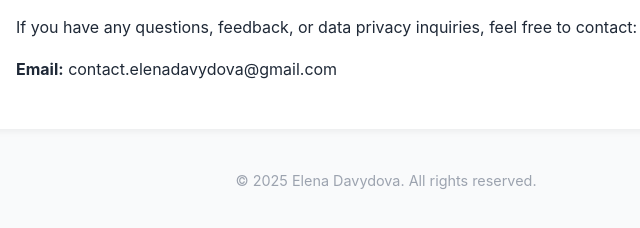
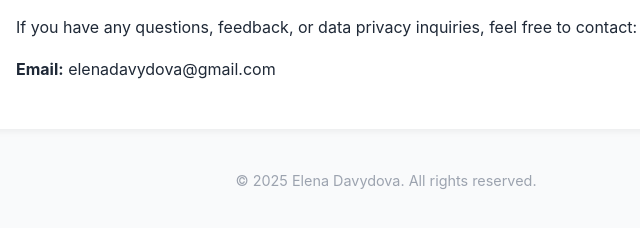
Before and after one commit to jwministry/app, a plain HTML site: page index.html in a window 1280 px wide. Shown: the part 1556-1784 px from the top of the page, 254-894 px from the left. Drawn offline with Linux system fonts and the light colour scheme.

Commit message:
Update index.html

```diff
--- a/index.html
+++ b/index.html
@@ -105,8 +105,8 @@
             <span class="badge">Cross-Platform</span>
         </div>
         <p>Designing and building high-performance, user-friendly, and secure applications for mobile devices.</p>
-        <!-- ЗАМЕНИТЕ EMAIL НА РЕАЛЬНЫЙ -->
-        <a href="mailto:contact.elenadavydova@gmail.com" class="contact-btn">Contact Support</a>
+
+        <a href="mailto:elenadavydova@gmail.com" class="contact-btn">Contact Support</a>
     </header>
 
     <!-- Privacy Policy Section -->
@@ -141,8 +141,8 @@
 
         <h3>6. Contact Information</h3>
         <p>If you have any questions, feedback, or data privacy inquiries, feel free to contact:</p>
-        <!-- ЗАМЕНИТЕ EMAIL НА РЕАЛЬНЫЙ -->
-        <p><strong>Email:</strong> contact.elenadavydova@gmail.com</p>
+
+        <p><strong>Email:</strong> elenadavydova@gmail.com</p>
     </section>
 
     <footer>
```
